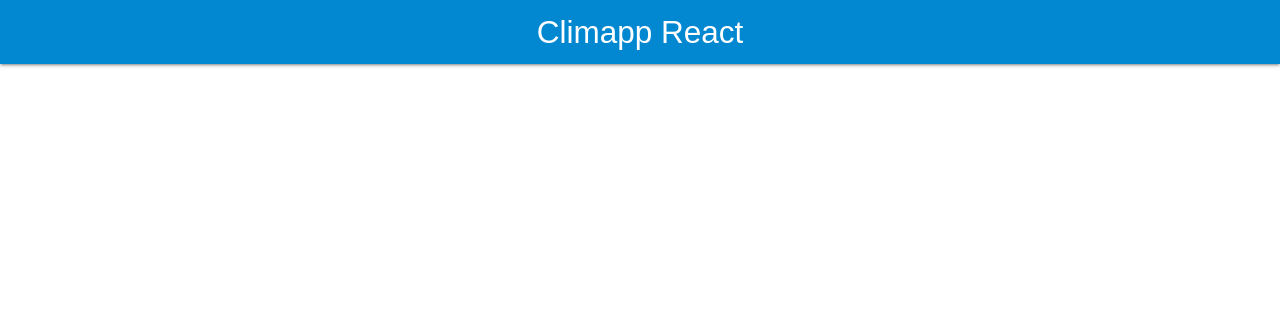
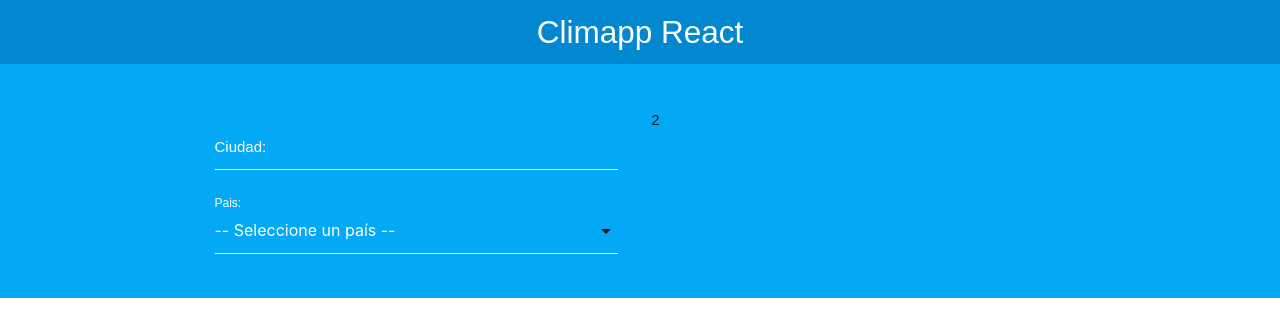
Before and after one commit to psyHook/climapp-react, a React (Create React App) app: page / in a window 1280 px wide. Shown: the top 336 px of the page. Built offline with nearby package versions, Linux system fonts and the light colour scheme.

Commit message:
Se crea el componente del formulario y se almacenan los datos en el state

```diff
--- a/src/App.js
+++ b/src/App.js
@@ -1,12 +1,22 @@
-import React, { Fragment } from 'react'
-import Header from './components/Header';
+import React, { Fragment } from "react";
+import Header from "./components/Header";
+import Formulario from "./components/Formulario";
 
 function App() {
   return (
     <Fragment>
-      <Header
-        titulo='Climapp React'
-      />
+      <Header titulo="Climapp React" />
+
+      <div className="contenedor-form">
+        <div className="container">
+          <div className="row">
+            <div className="col m6 s12">
+              <Formulario />
+            </div>
+            <div className="col m6 s12">2</div>
+          </div>
+        </div>
+      </div>
     </Fragment>
   );
 }
--- /dev/null
+++ b/src/components/Formulario.js
@@ -0,0 +1,51 @@
+import React, { useState } from "react";
+
+const Formulario = () => {
+  // State del formulario
+  const [busqueda, setBusqueda] = useState({
+    ciudad: "",
+    pais: "",
+  });
+
+  // Extraer ciudad y pais
+  const { ciudad, pais } = busqueda;
+
+  // Funcion que coloca los elementos en el state
+  const handleChange = (e) => {
+    // Actualizar el state
+    setBusqueda({
+      ...busqueda,
+      [e.target.name]: e.target.value,
+    });
+  };
+
+  return (
+    <form>
+      <div className="input-field col s12">
+        <input
+          type="text"
+          name="ciudad"
+          id="ciudad"
+          value={ciudad}
+          onChange={handleChange}
+        />
+        <label htmlFor="ciudad">Ciudad: </label>
+      </div>
+      <div className="input-field col s12">
+        <select name="pais" id="pais" value={pais} onChange={handleChange}>
+          <option value="">-- Seleccione un país --</option>
+          <option value="US">Estados Unidos</option>
+          <option value="MX">México</option>
+          <option value="AR">Argentina</option>
+          <option value="CO">Colombia</option>
+          <option value="CR">Costa Rica</option>
+          <option value="ES">España</option>
+          <option value="CL">Chile</option>
+        </select>
+        <label htmlFor="pais">Pais: </label>
+      </div>
+    </form>
+  );
+};
+
+export default Formulario;
```
Also changed, not shown: 1 other file (tests, documents, lock files or other folders).
